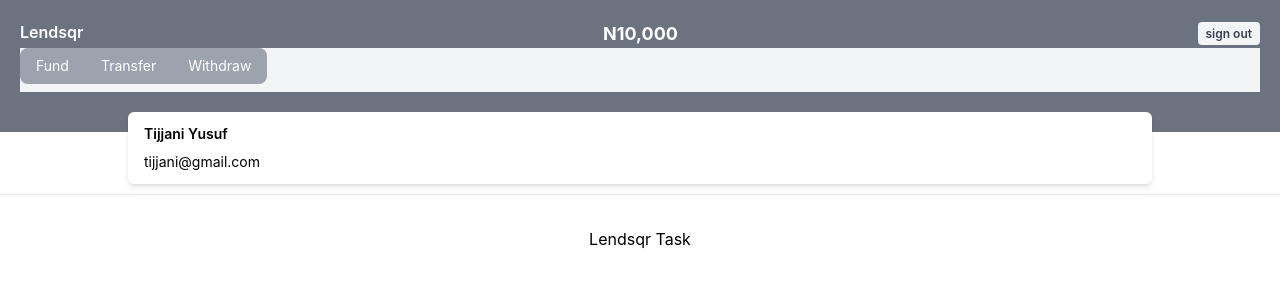
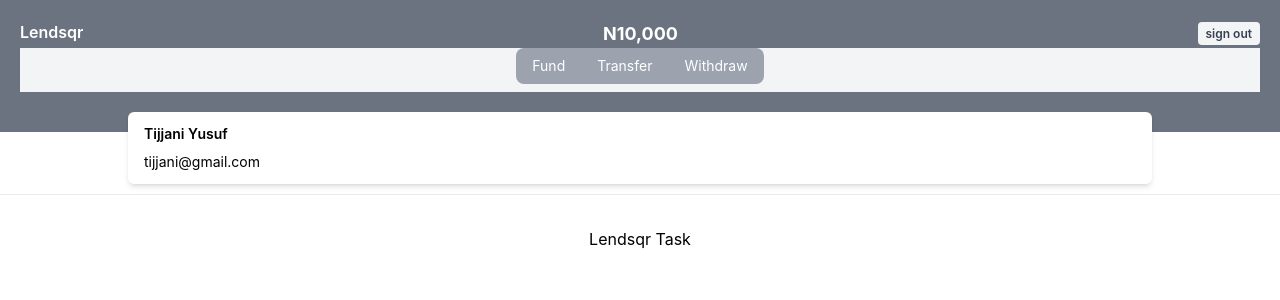
Before and after one commit to tijjvni/lendsqr, a Next.js app: page /wallet in a window 1280 px wide. Shown: the top 300 px of the page. Built offline with nearby package versions, Linux system fonts and the light colour scheme.

Commit message:
chnging wallet styles

```diff
--- a/pages/wallet.js
+++ b/pages/wallet.js
@@ -29,7 +29,7 @@
 
                 <div className="flex flex-row justify-center ">
                     <div className="flex-1 justify-center text-center bg-gray-100">
-                        <div className="flex rounded-lg text-sm mb-2" role="group">
+                        <div className="rounded-lg text-sm mb-2" role="group">
                             <button className="bg-gray-400 text-white hover:bg-gray-300 rounded-l-lg px-4 py-2 mx-0 outline-none focus:shadow-outline">Fund</button>
                             <button className="bg-gray-400 text-white hover:bg-gray-300  px-4 py-2 mx-0 outline-none focus:shadow-outline">Transfer</button>
                             <button className="bg-gray-400 text-white hover:bg-gray-300 rounded-r-lg px-4 py-2 mx-0 outline-none focus:shadow-outline">Withdraw</button>
```
